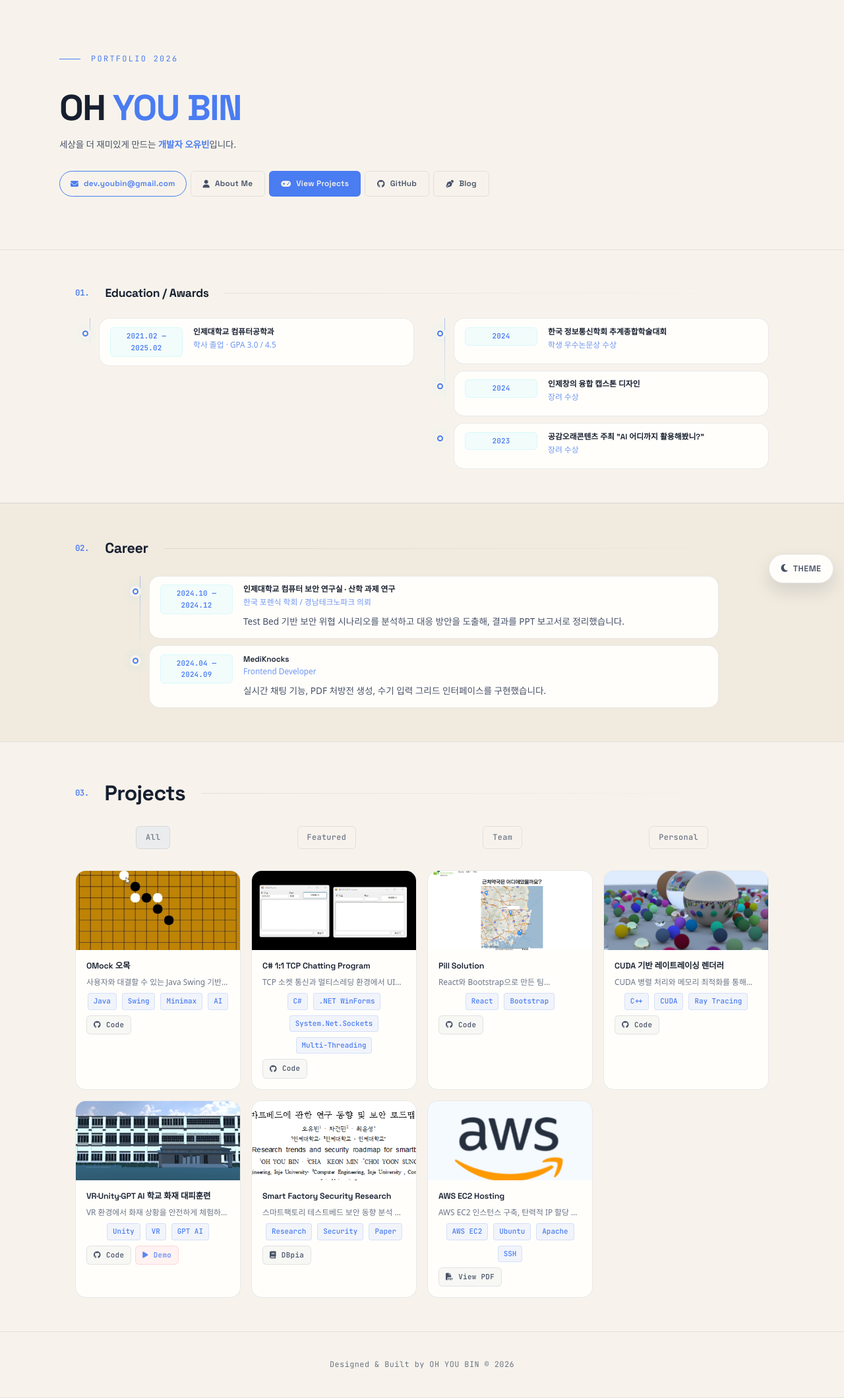
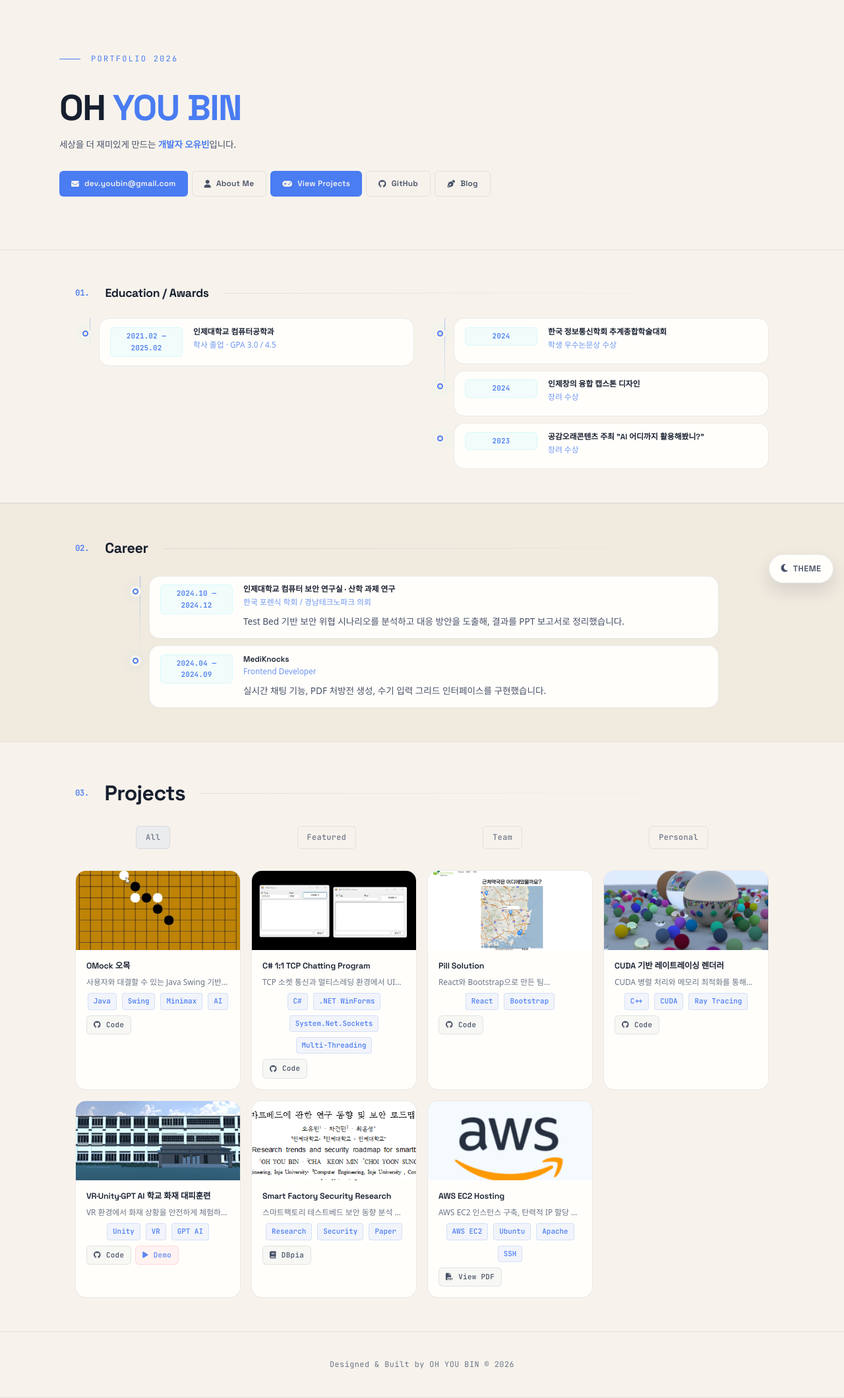
Before and after one commit to eye2ffect/eye2ffect.github.io, a Jekyll site: the page built from index.html, in a window 1280 px wide. Shown: the whole page at 66% size. Built offline with Jekyll 4.4.1, drawn with Linux system fonts in a browser that asks for light colours; some web fonts are replaced.

Commit message:
Match email button style

```diff
--- a/_includes/nav.html
+++ b/_includes/nav.html
@@ -22,7 +22,7 @@
         <h1 class="hero-name">OH <span class="accent">YOU BIN</span></h1>
         <p class="hero-intro">세상을 더 재미있게 만드는 <strong class="hero-intro-emphasis"><span class="accent">개발자 오유빈</span></strong>입니다.</p>
         <div class="hero-actions">
-            <a href="mailto:dev.youbin@gmail.com" class="hero-btn hero-btn-accent">
+            <a href="mailto:dev.youbin@gmail.com" class="hero-btn hero-btn-primary">
                 <i class="fas fa-envelope"></i> dev.youbin@gmail.com
             </a>
             <a href="javascript:void(0)" class="hero-btn hero-btn-ghost" data-open-about="true">
```
